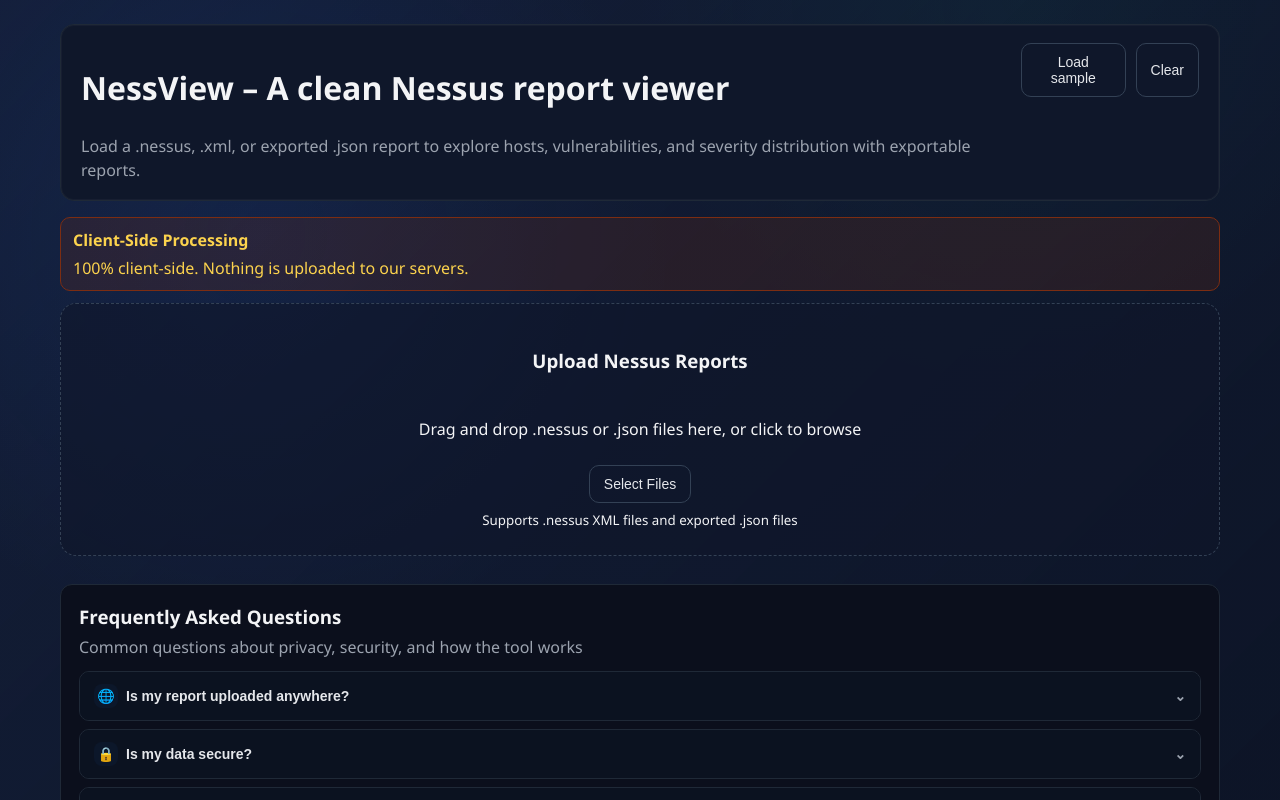
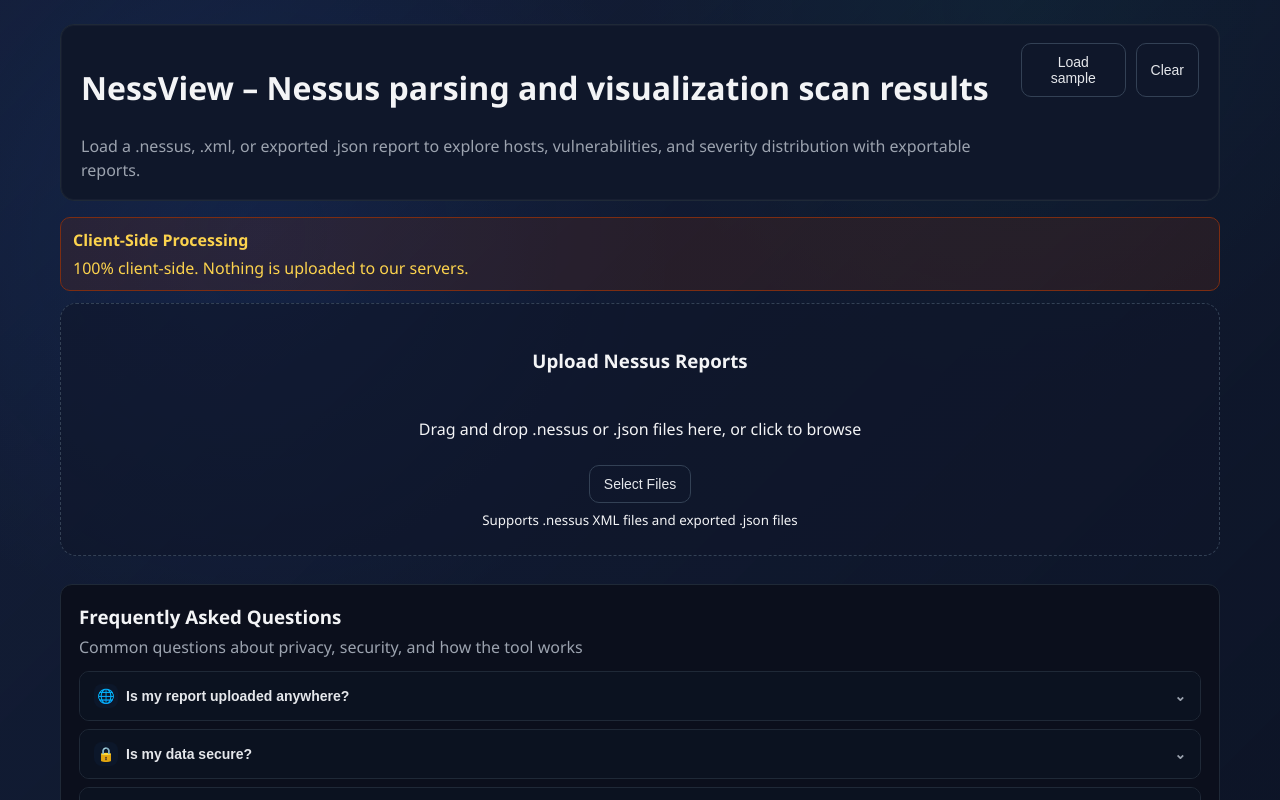
Before and after one commit to riodrwn/NessView, a React (Vite) app: page / in a window 1280 px wide. Shown: the top 800 px of the page. Built offline with nearby package versions, Linux system fonts and the light colour scheme.

Commit message:
add new tagline and readme

```diff
--- a/src/App.tsx
+++ b/src/App.tsx
@@ -473,7 +473,7 @@
     <div className="app-shell">
       <header className="app-header">
         <div className="brand">
-          <h1>NessView – A clean Nessus report viewer</h1>
+          <h1>NessView – Nessus parsing and visualization scan results</h1>
           <p className="muted">
             Load a .nessus, .xml, or exported .json report to explore hosts, vulnerabilities, and severity distribution
             with exportable reports.
```
Also changed, not shown: 1 other file (tests, documents, lock files or other folders).
